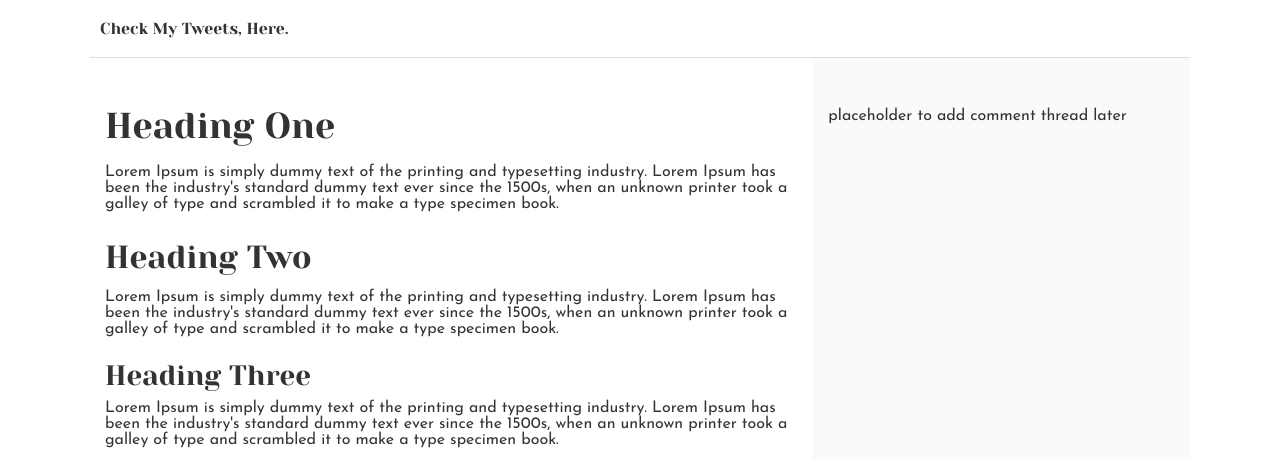
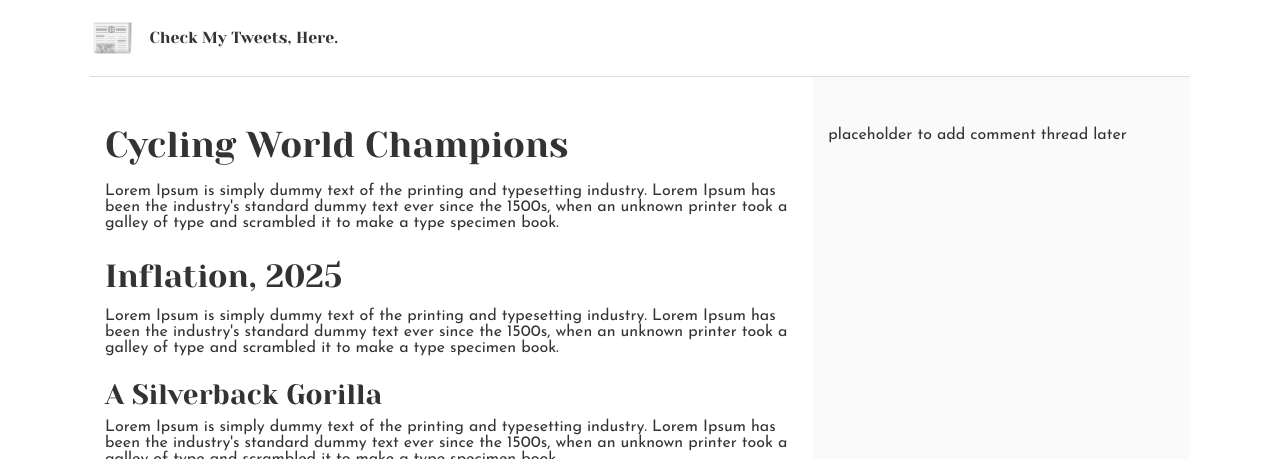
Before and after one commit to KennyGael/alu-web-development, a plain HTML site: page css_basic/index.html in a window 1280 px wide. Shown: the top 459 px of the page. Drawn offline with Linux system fonts and the light colour scheme; grey boxes are pictures that could not be loaded.

Commit message:
Add logo and update page content

```diff
--- a/css_basic/index.html
+++ b/css_basic/index.html
@@ -10,18 +10,17 @@
 <body class="works_on_smartphone">
     <header>
         <ul>
-            <li>
-                <a href="tweets.html">Check My Tweets, Here.</a>
-            </li>
+            <li  class="logo">&#128240;</li>
+            <li><a href="tweets.html">Check My Tweets, Here.</a></li>
         </ul>
     </header>
     <main>
         <article>
-            <h1>Heading One</h1>
+            <h1>Cycling World Champions</h1>
             <p>Lorem Ipsum is simply dummy text of the printing and typesetting industry. Lorem Ipsum has been the industry's standard dummy text ever since the 1500s, when an unknown printer took a galley of type and scrambled it to make a type specimen book.</p>
-            <h2>Heading Two</h2>
+            <h2>Inflation, 2025</h2>
             <p>Lorem Ipsum is simply dummy text of the printing and typesetting industry. Lorem Ipsum has been the industry's standard dummy text ever since the 1500s, when an unknown printer took a galley of type and scrambled it to make a type specimen book.</p>
-            <h3>Heading Three</h3>
+            <h3>A Silverback Gorilla</h3>
             <p>Lorem Ipsum is simply dummy text of the printing and typesetting industry. Lorem Ipsum has been the industry's standard dummy text ever since the 1500s, when an unknown printer took a galley of type and scrambled it to make a type specimen book.</p>
             <a href="https://www.volcanoesnationalpark.com/wp-content/uploads/2025/04/16211290663_04b85bd10a_c.jpg">
                 <img src="https://www.volcanoesnationalpark.com/wp-content/uploads/2025/04/16211290663_04b85bd10a_c.jpg" alt="A silverback gorilla">
```
Also changed, not shown: css_basic/tweets.html (+2 -3 lines).
